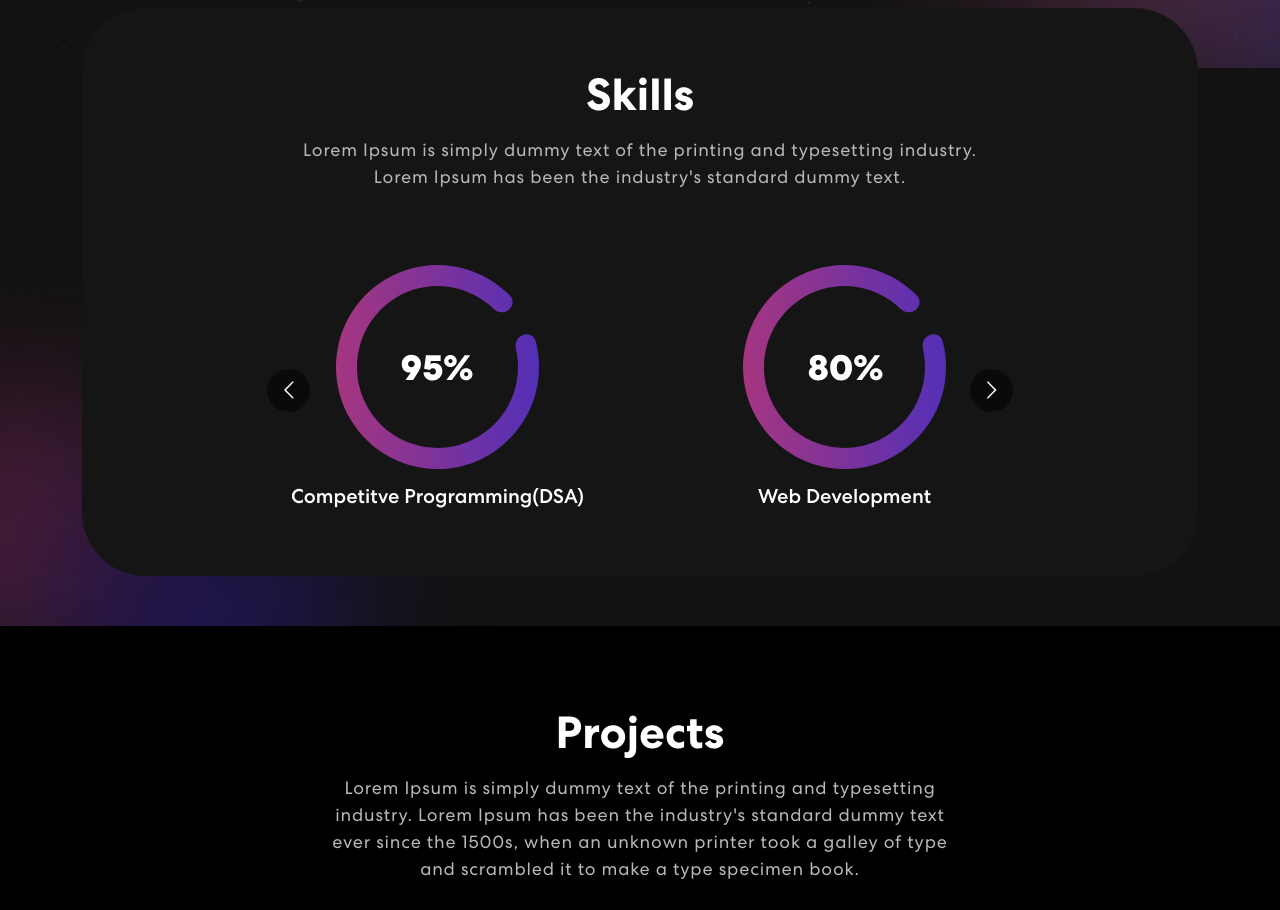
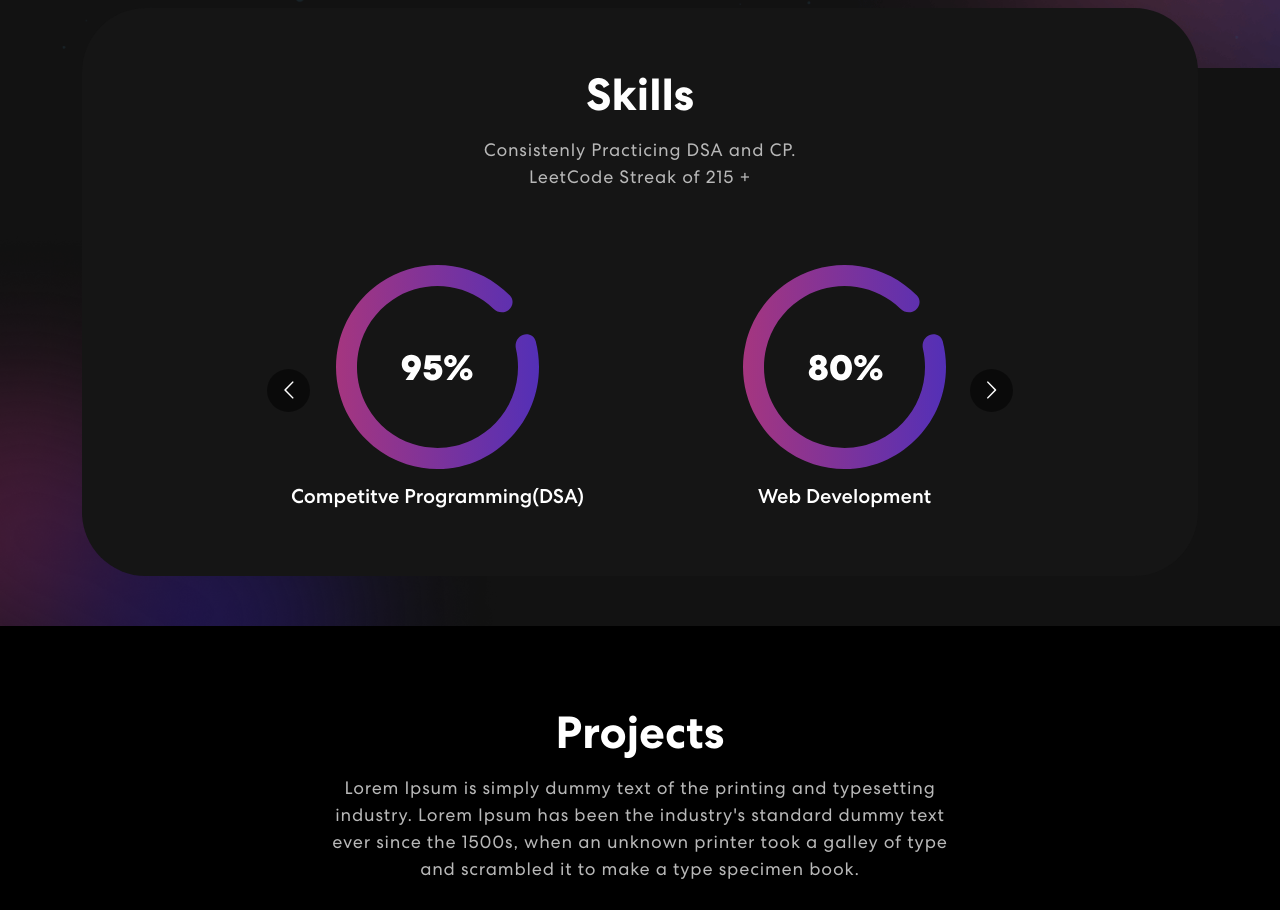
Before and after one commit to manasdekivadia/website, a React (Create React App) app: page / in a window 1280 px wide. Shown: the part 920-1830 px from the top of the page. Built offline with nearby package versions, Linux system fonts and the light colour scheme; no server answers.

Commit message:
Update Skills.js

```diff
--- a/src/components/Skills.js
+++ b/src/components/Skills.js
@@ -35,7 +35,7 @@ export const Skills = () => {
                 <div className="col-12">
                     <div className="skill-bx wow zoomIn">
                         <h2>Skills</h2>
-                        <p>Lorem Ipsum is simply dummy text of the printing and typesetting industry.<br></br> Lorem Ipsum has been the industry's standard dummy text.</p>
+                        <p>Consistenly Practicing DSA and CP.<br></br> LeetCode Streak of 215 + </p>
                         <Carousel responsive={responsive} infinite={true} className="owl-carousel owl-theme skill-slider">
                             <div className="item">
                                 <img src={meter1} alt="Image" />
```
